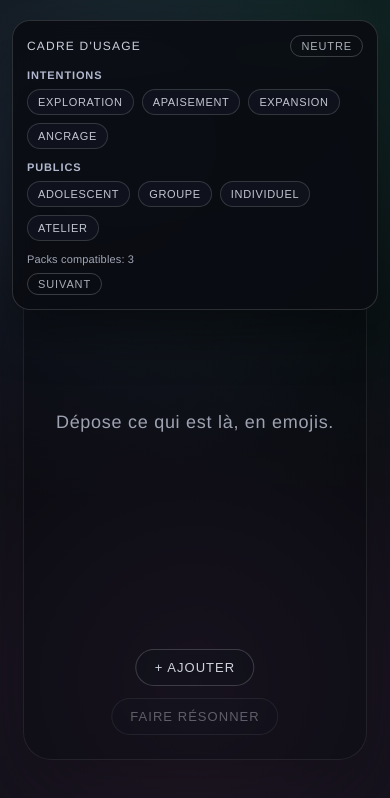
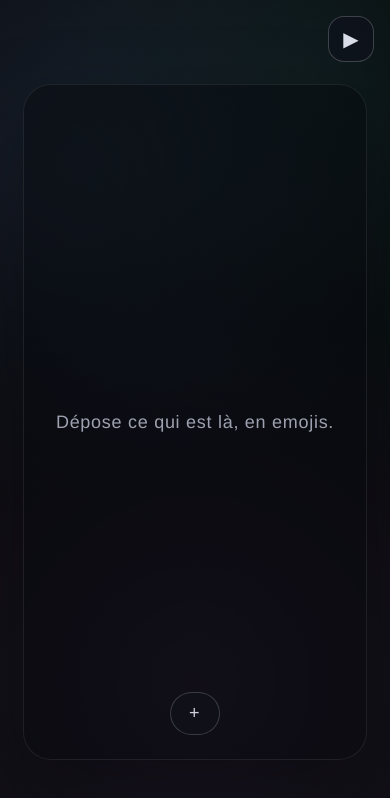
Before and after one commit to pierkiroule/Rezoloop, a React (Vite) app: page / in a window 390 px wide. Shown: the top 798 px of the page. Built offline with nearby package versions, Linux system fonts and the light colour scheme.

Commit message:
Add play/stop live emoji resonance

```diff
--- a/src/App.jsx
+++ b/src/App.jsx
@@ -3,18 +3,9 @@ import {
   EMOJI_LIBRARY,
   createGraphLink,
   createGraphNode,
-  deriveTransmediaParameters,
 } from "./graphModel";
-import {
-  INTENTION_OPTIONS,
-  PUBLIC_OPTIONS,
-  TRANSMEDIA_PACKS,
-  filterPacksByContext,
-  matchPackResources,
-} from "./transmediaPacks";
 
 const PROMPT = "Dépose ce qui est là, en emojis.";
-const RESONANCE_LABEL = "Faire résonner";
 
 const clamp = (value, min, max) => Math.min(Math.max(value, min), max);
 
@@ -24,28 +15,62 @@ const getRelativePosition = (event, rect) => {
   return { x, y };
 };
 
+const TAG_POOL = {
+  fluid: ["onde", "sillage", "remous", "dérive", "écume"],
+  mist: ["brume", "halo", "voile", "brouillard", "lueur"],
+  kinetic: ["impact", "pulse", "élan", "frisson", "choc"],
+  pulse: ["rythme", "battement", "clignement", "surge", "éclair"],
+  organic: ["sève", "pollen", "croissance", "respire", "racine"],
+  mineral: ["grain", "minéral", "strates", "lave", "poussière"],
+  orbit: ["orbite", "gravité", "cycle", "halo", "constellation"],
+  vector: ["flux", "tension", "trajectoire", "axe", "dérive"],
+  reflective: ["reflet", "miroir", "retour", "prisme", "écho"],
+  thread: ["fil", "trame", "liaison", "tissage", "nœud"],
+  nocturne: ["nocturne", "velours", "ombre", "veille", "silence"],
+  spark: ["étincelle", "scintillement", "jaillissement", "lueur", "spark"],
+};
+
+const createId = () =>
+  typeof crypto !== "undefined" && crypto.randomUUID
+    ? crypto.randomUUID()
+    : Math.random().toString(36).slice(2);
+
+const pickTagText = (nodes, links) => {
+  if (!nodes.length) return "";
+  const weightedTypes = nodes.map((node) => node.type);
+  const type = weightedTypes[Math.floor(Math.random() * weightedTypes.length)];
+  const words = TAG_POOL[type] ?? TAG_POOL.fluid;
+  const base = words[Math.floor(Math.random() * words.length)];
+  if (!links.length || Math.random() < 0.6) return base;
+  const otherType =
+    weightedTypes[Math.floor(Math.random() * weightedTypes.length)] ?? type;
+  const otherWords = TAG_POOL[otherType] ?? TAG_POOL.fluid;
+  const other = otherWords[Math.floor(Math.random() * otherWords.length)];
+  if (other === base) return base;
+  return `${base} · ${other}`;
+};
+
 export default function App() {
   const graphRef = useRef(null);
   const longPressRef = useRef(null);
   const dragRef = useRef(null);
+  const deletePressRef = useRef(null);
+  const animationRef = useRef(null);
+  const nodesRef = useRef([]);
+  const audioRef = useRef(null);
+  const energyRef = useRef(0);
+  const lastTagRef = useRef(0);
+
+  const [mode, setMode] = useState("STOP");
   const [nodes, setNodes] = useState([]);
   const [links, setLinks] = useState([]);
   const [picker, setPicker] = useState({ open: false, x: 0.5, y: 0.5 });
-  const [resonance, setResonance] = useState(null);
-  const [usageContext, setUsageContext] = useState({
-    intentions: [],
-    publics: [],
-  });
-  const [activePackIndex, setActivePackIndex] = useState(0);
-
-  const compatiblePacks = useMemo(
-    () => filterPacksByContext(TRANSMEDIA_PACKS, usageContext),
-    [usageContext]
-  );
+  const [tags, setTags] = useState([]);
+  const [energy, setEnergy] = useState(0);
 
   useEffect(() => {
-    setActivePackIndex(0);
-  }, [usageContext]);
+    nodesRef.current = nodes;
+  }, [nodes]);
 
   const linkPaths = useMemo(() => {
     const nodeMap = nodes.reduce((acc, node) => {
@@ -70,12 +95,37 @@ export default function App() {
     setPicker({ open: true, ...position });
   };
 
+  const spawnTag = ({ x, y, reason = "" }) => {
+    const now = Date.now();
+    if (now - lastTagRef.current < 700 && reason !== "add") return;
+    lastTagRef.current = now;
+    const text = pickTagText(nodesRef.current, links);
+    if (!text) return;
+    const ttl = 2400 + Math.random() * 1600;
+    setTags((prev) => [
+      ...prev,
+      {
+        id: createId(),
+        text,
+        x,
+        y,
+        createdAt: now,
+        ttl,
+      },
+    ]);
+  };
+
   const addEmoji = (symbol) => {
-    setNodes((prev) => [
-      ...prev,
-      createGraphNode({ symbol, position: { x: picker.x, y: picker.y } }),
-    ]);
+    const node = {
+      ...createGraphNode({ symbol, position: { x: picker.x, y: picker.y } }),
+      vx: (Math.random() - 0.5) * 0.02,
+      vy: (Math.random() - 0.5) * 0.02,
+    };
+    setNodes((prev) => [...prev, node]);
     setPicker((prev) => ({ ...prev, open: false }));
+    if (mode === "PLAY") {
+      spawnTag({ x: node.x, y: node.y, reason: "add" });
+    }
   };
 
   const handleCanvasPointerDown = (event) => {
@@ -98,6 +148,7 @@ export default function App() {
 
   const handleNodePointerDown = (event, nodeId) => {
     event.stopPropagation();
+    if (mode === "PLAY") return;
     const rect = graphRef.current?.getBoundingClientRect();
     if (!rect) return;
     const position = getRelativePosition(event, rect);
@@ -109,11 +160,26 @@ export default function App() {
       offsetX: position.x - node.x,
       offsetY: position.y - node.y,
     };
+    deletePressRef.current = window.setTimeout(() => {
+      setNodes((prev) => prev.filter((item) => item.id !== nodeId));
+      setLinks((prev) =>
+        prev.filter(
+          (link) => link.sourceId !== nodeId && link.targetId !== nodeId
+        )
+      );
+      dragRef.current = null;
+      deletePressRef.current = null;
+    }, 520);
     event.currentTarget.setPointerCapture(event.pointerId);
   };
 
   const handleNodePointerMove = (event) => {
+    if (mode === "PLAY") return;
     if (!dragRef.current) return;
+    if (deletePressRef.current) {
+      window.clearTimeout(deletePressRef.current);
+      deletePressRef.current = null;
+    }
     const rect = graphRef.current?.getBoundingClientRect();
     if (!rect) return;
     const position = getRelativePosition(event, rect);
@@ -127,6 +193,11 @@ export default function App() {
   };
 
   const handleNodePointerUp = (event) => {
+    if (mode === "PLAY") return;
+    if (deletePressRef.current) {
+      window.clearTimeout(deletePressRef.current);
+      deletePressRef.current = null;
+    }
     if (!dragRef.current) return;
     const rect = graphRef.current?.getBoundingClientRect();
     if (!rect) return;
@@ -166,99 +237,150 @@ export default function App() {
             weight,
           }),
         ]);
+        if (mode === "PLAY") {
+          spawnTag({ x: closest.node.x, y: closest.node.y, reason: "link" });
+        }
       }
     }
   };
 
-  const handleResonance = () => {
-    if (!nodes.length) return;
-    const nextResonance = deriveTransmediaParameters(nodes, links);
-    const activePack =
-      compatiblePacks[activePackIndex] ??
-      compatiblePacks[0] ??
-      TRANSMEDIA_PACKS[0];
-    const resources = activePack ? matchPackResources(nextResonance, activePack) : null;
-    setResonance({
-      ...nextResonance,
-      pack: activePack,
-      compatibleCount: compatiblePacks.length,
-      resources,
-    });
+  const closePicker = () => setPicker((prev) => ({ ...prev, open: false }));
+
+  const toggleMode = () => {
+    setMode((prev) => (prev === "PLAY" ? "STOP" : "PLAY"));
   };
 
-  const clearResonance = () => setResonance(null);
-  const closePicker = () => setPicker((prev) => ({ ...prev, open: false }));
-  const toggleUsageValue = (key, value) => {
-    setUsageContext((prev) => {
-      const current = prev[key] ?? [];
-      const next = current.includes(value)
-        ? current.filter((entry) => entry !== value)
-        : [...current, value];
-      return { ...prev, [key]: next };
-    });
+  const ensureAudio = async () => {
+    if (audioRef.current) return;
+    if (!navigator?.mediaDevices?.getUserMedia) return;
+    const audioContext = new (window.AudioContext || window.webkitAudioContext)();
+    const analyser = audioContext.createAnalyser();
+    analyser.fftSize = 128;
+    const dataArray = new Uint8Array(analyser.frequencyBinCount);
+
+    try {
+      const stream = await navigator.mediaDevices.getUserMedia({ audio: true });
+      const source = audioContext.createMediaStreamSource(stream);
+      source.connect(analyser);
+      audioRef.current = { audioContext, analyser, dataArray, stream, source };
+    } catch (error) {
+      audioRef.current = { audioContext, analyser, dataArray };
+    }
   };
-  const resetUsageContext = () =>
-    setUsageContext({ intentions: [], publics: [] });
+
+  useEffect(() => {
+    if (mode === "PLAY") {
+      ensureAudio();
+    }
+  }, [mode]);
+
+  useEffect(() => {
+    if (mode !== "PLAY") {
+      if (animationRef.current) {
+        cancelAnimationFrame(animationRef.current);
+      }
+      setNodes((prev) =>
+        prev.map((node) => ({ ...node, vx: 0, vy: 0 }))
+      );
+      return undefined;
+    }
+
+    let lastTime = performance.now();
+
+    const animate = (time) => {
+      const delta = Math.min((time - lastTime) / 1000, 0.05);
+      lastTime = time;
+
+      let audioEnergy = 0.35 + Math.sin(time / 850) * 0.15;
+      const audioState = audioRef.current;
+      if (audioState?.analyser) {
+        audioState.analyser.getByteFrequencyData(audioState.dataArray);
+        const average =
+          audioState.dataArray.reduce((sum, value) => sum + value, 0) /
+          audioState.dataArray.length;
+        audioEnergy = clamp(average / 160, 0.2, 1);
+      }
+      energyRef.current = audioEnergy;
+      setEnergy(audioEnergy);
+
+      setNodes((prev) => {
+        const next = prev.map((node) => ({ ...node }));
+        for (let i = 0; i < next.length; i += 1) {
+          const node = next[i];
+          let fx = 0;
+          let fy = 0;
+          for (let j = 0; j < next.length; j += 1) {
+            if (i === j) continue;
+            const other = next[j];
+            const dx = node.x - other.x;
+            const dy = node.y - other.y;
+            const dist = Math.hypot(dx, dy) + 0.001;
+            const repel = 0.006 / (dist * dist);
+            fx += (dx / dist) * repel;
+            fy += (dy / dist) * repel;
+            if (dist < 0.08 && Math.random() < 0.003) {
+              spawnTag({
+                x: clamp((node.x + other.x) / 2, 0.08, 0.92),
+                y: clamp((node.y + other.y) / 2, 0.08, 0.92),
+                reason: "collision",
+              });
+            }
+          }
+
+          links.forEach((link) => {
+            if (link.sourceId !== node.id && link.targetId !== node.id) return;
+            const otherId = link.sourceId === node.id ? link.targetId : link.sourceId;
+            const other = next.find((candidate) => candidate.id === otherId);
+            if (!other) return;
+            const dx = other.x - node.x;
+            const dy = other.y - node.y;
+            const dist = Math.hypot(dx, dy) + 0.001;
+            const restLength = 0.18;
+            const spring = (dist - restLength) * 0.04 * link.weight;
+            fx += (dx / dist) * spring;
+            fy += (dy / dist) * spring;
+          });
+
+          const centerDx = 0.5 - node.x;
+          const centerDy = 0.5 - node.y;
+          fx += centerDx * 0.002;
+          fy += centerDy * 0.002;
+
+          const energyBoost = 0.8 + audioEnergy * 1.4;
+          node.vx = (node.vx + fx) * 0.92;
+          node.vy = (node.vy + fy) * 0.92;
+          node.x = clamp(node.x + node.vx * delta * energyBoost, 0.05, 0.95);
+          node.y = clamp(node.y + node.vy * delta * energyBoost, 0.05, 0.95);
+
+          if (node.x <= 0.05 || node.x >= 0.95) node.vx *= -0.7;
+          if (node.y <= 0.05 || node.y >= 0.95) node.vy *= -0.7;
+        }
+        return next;
+      });
+
+      setTags((prev) => {
+        const now = Date.now();
+        return prev.filter((tag) => now - tag.createdAt < tag.ttl);
+      });
+
+      animationRef.current = requestAnimationFrame(animate);
+    };
+
+    animationRef.current = requestAnimationFrame(animate);
+    return () => cancelAnimationFrame(animationRef.current);
+  }, [links, mode]);
 
   return (
-    <div className="app">
+    <div className={`app mode-${mode.toLowerCase()}`} style={{ "--energy": energy }}>
       <div className="field" />
-      <div className="context-panel" aria-label="Cadre d'usage">
-        <div className="context-header">
-          <span>Cadre d&apos;usage</span>
-          <button type="button" onClick={resetUsageContext}>
-            Neutre
-          </button>
-        </div>
-        <div className="context-section">
-          <h4>Intentions</h4>
-          <div className="context-options">
-            {INTENTION_OPTIONS.map((option) => (
-              <button
-                key={option.id}
-                type="button"
-                aria-pressed={usageContext.intentions.includes(option.id)}
-                onClick={() => toggleUsageValue("intentions", option.id)}
-              >
-                {option.label}
-              </button>
-            ))}
-          </div>
-        </div>
-        <div className="context-section">
-          <h4>Publics</h4>
-          <div className="context-options">
-            {PUBLIC_OPTIONS.map((option) => (
-              <button
-                key={option.id}
-                type="button"
-                aria-pressed={usageContext.publics.includes(option.id)}
-                onClick={() => toggleUsageValue("publics", option.id)}
-              >
-                {option.label}
-              </button>
-            ))}
-          </div>
-        </div>
-        <div className="context-footer">
-          <span>
-            Packs compatibles: {compatiblePacks.length || TRANSMEDIA_PACKS.length}
-          </span>
-          <button
-            type="button"
-            disabled={compatiblePacks.length < 2}
-            onClick={() =>
-              setActivePackIndex((prev) =>
-                compatiblePacks.length
-                  ? (prev + 1) % compatiblePacks.length
-                  : 0
-              )
-            }
-          >
-            Suivant
-          </button>
-        </div>
-      </div>
+      <button
+        type="button"
+        className="mode-toggle"
+        onClick={toggleMode}
+        aria-label={mode === "PLAY" ? "Reprendre la main" : "Faire résonner"}
+      >
+        {mode === "PLAY" ? "■" : "▶"}
+      </button>
       <div
         ref={graphRef}
         className="graph-area"
@@ -276,7 +398,7 @@ export default function App() {
               <path
                 key={link.id}
                 d={path}
-                style={{ opacity: 0.3 + link.weight * 0.6 }}
+                style={{ opacity: 0.25 + link.weight * 0.6 }}
               />
             );
           })}
@@ -302,21 +424,32 @@ export default function App() {
           </div>
         ) : null}
 
+        {mode === "PLAY" ? (
+          <div className="tags-layer" aria-hidden="true">
+            {tags.map((tag) => (
+              <span
+                key={tag.id}
+                className="tag"
+                style={{
+                  left: `${tag.x * 100}%`,
+                  top: `${tag.y * 100}%`,
+                  animationDuration: `${tag.ttl}ms`,
+                }}
+              >
+                {tag.text}
+              </span>
+            ))}
+          </div>
+        ) : null}
+
         <div className="controls">
           <button
             type="button"
             className="control ghost"
             onClick={() => setPicker({ open: true, x: 0.5, y: 0.5 })}
+            aria-label="Ajouter un emoji"
           >
-            + Ajouter
-          </button>
-          <button
-            type="button"
-            className="control"
-            onClick={handleResonance}
-            disabled={!nodes.length}
-          >
-            {RESONANCE_LABEL}
+            +
           </button>
         </div>
 
@@ -342,50 +475,6 @@ export default function App() {
           </div>
         ) : null}
       </div>
-
-      {resonance ? (
-        <div className="resonance" role="dialog" aria-live="polite">
-          <div className="resonance-header">
-            <span>Matrice de résonance</span>
-            <button type="button" onClick={clearResonance}>
-              Fermer
-            </button>
-          </div>
-          <div className="resonance-grid">
-            <div>
-              <h4>Graphe</h4>
-              <p>Densité: {resonance.metrics.density.toFixed(2)}</p>
-              <p>Centralité: {resonance.metrics.centrality.toFixed(2)}</p>
-              <p>Poids moyen: {resonance.metrics.averageWeight.toFixed(2)}</p>
-            </div>
-            <div>
-              <h4>Animation</h4>
-              <p>Flux: {resonance.animation.flow.toFixed(2)}</p>
-              <p>Turbulence: {resonance.animation.turbulence.toFixed(2)}</p>
-              <p>Loop: {resonance.animation.loopSeconds}s</p>
-            </div>
-            <div>
-              <h4>Audio</h4>
-              <p>Texture: {resonance.audio.texture.toFixed(2)}</p>
-              <p>Énergie: {resonance.audio.energy.toFixed(2)}</p>
-              <p>Grain: {resonance.audio.grain.toFixed(2)}</p>
-            </div>
-            <div>
-              <h4>Texte</h4>
-              <p>Opacité: {resonance.text.opacity.toFixed(2)}</p>
-              <p>Fragmentation: {resonance.text.fragmentation.toFixed(2)}</p>
-              <p>Rythme: {resonance.text.pace.toFixed(2)}</p>
-            </div>
-            <div>
-              <h4>Pack</h4>
-              <p>{resonance.pack?.label ?? "—"}</p>
-              <p>Vidéo: {resonance.resources?.video?.label ?? "—"}</p>
-              <p>Audio: {resonance.resources?.audio?.label ?? "—"}</p>
-              <p>Texte: {resonance.resources?.text?.label ?? "—"}</p>
-            </div>
-          </div>
-        </div>
-      ) : null}
     </div>
   );
 }
--- a/src/index.css
+++ b/src/index.css
@@ -24,17 +24,30 @@ body,
   position: relative;
   color: rgba(236, 241, 255, 0.85);
   letter-spacing: 0.01em;
+  --energy: 0.3;
 }
 
 .field {
   position: absolute;
   inset: 0;
-  background: radial-gradient(circle at 20% 20%, rgba(74, 86, 128, 0.35), transparent 45%),
-    radial-gradient(circle at 80% 10%, rgba(31, 98, 80, 0.35), transparent 50%),
-    radial-gradient(circle at 50% 80%, rgba(122, 78, 130, 0.28), transparent 55%),
+  background: radial-gradient(
+      circle at 20% 20%,
+      rgba(74, 86, 128, calc(0.25 + var(--energy) * 0.2)),
+      transparent 45%
+    ),
+    radial-gradient(
+      circle at 80% 10%,
+      rgba(31, 98, 80, calc(0.2 + var(--energy) * 0.2)),
+      transparent 50%
+    ),
+    radial-gradient(
+      circle at 50% 80%,
+      rgba(122, 78, 130, calc(0.2 + var(--energy) * 0.18)),
+      transparent 55%
+    ),
     #0b0d12;
   animation: breathe 18s ease-in-out infinite;
-  filter: blur(0.2px);
+  filter: brightness(calc(0.9 + var(--energy) * 0.35)) blur(0.2px);
 }
 
 @keyframes breathe {
@@ -60,91 +73,26 @@ body,
   touch-action: none;
 }
 
-.context-panel {
+.mode-toggle {
   position: absolute;
-  top: 20px;
-  left: 24px;
-  width: min(90vw, 320px);
-  background: rgba(10, 12, 18, 0.88);
-  border: 1px solid rgba(255, 255, 255, 0.14);
-  border-radius: 18px;
-  padding: 14px;
-  box-shadow: 0 20px 50px rgba(0, 0, 0, 0.4);
-  backdrop-filter: blur(10px);
+  top: 24px;
+  right: 24px;
+  width: 46px;
+  height: 46px;
+  border-radius: 16px;
+  border: 1px solid rgba(255, 255, 255, 0.2);
+  background: rgba(14, 18, 28, 0.8);
+  color: rgba(240, 244, 255, 0.9);
+  font-size: 20px;
+  cursor: pointer;
+  z-index: 2;
   display: grid;
-  gap: 12px;
-  z-index: 1;
+  place-items: center;
+  transition: transform 0.2s ease, background 0.2s ease;
 }
 
-.context-header {
-  display: flex;
-  justify-content: space-between;
-  align-items: center;
-  font-size: 12px;
-  letter-spacing: 0.1em;
-  text-transform: uppercase;
-}
-
-.context-header button,
-.context-footer button {
-  background: none;
-  border: 1px solid rgba(255, 255, 255, 0.2);
-  border-radius: 999px;
-  padding: 4px 10px;
-  color: rgba(240, 244, 255, 0.7);
-  font-size: 11px;
-  text-transform: uppercase;
-  letter-spacing: 0.08em;
-  cursor: pointer;
-}
-
-.context-section h4 {
-  margin: 0 0 8px;
-  font-size: 11px;
-  letter-spacing: 0.08em;
-  text-transform: uppercase;
-  color: rgba(208, 215, 240, 0.85);
-}
-
-.context-options {
-  display: flex;
-  flex-wrap: wrap;
-  gap: 8px;
-}
-
-.context-options button {
-  border-radius: 999px;
-  border: 1px solid rgba(255, 255, 255, 0.15);
-  background: rgba(18, 22, 32, 0.75);
-  color: rgba(240, 244, 255, 0.8);
-  font-size: 11px;
-  letter-spacing: 0.06em;
-  text-transform: uppercase;
-  padding: 6px 10px;
-  cursor: pointer;
-  transition: background 0.2s ease, transform 0.2s ease;
-}
-
-.context-options button[aria-pressed="true"] {
-  background: rgba(74, 86, 128, 0.6);
-  border-color: rgba(208, 215, 240, 0.7);
-}
-
-.context-options button:hover {
+.mode-toggle:hover {
   transform: translateY(-1px);
-}
-
-.context-footer {
-  display: flex;
-  justify-content: space-between;
-  align-items: center;
-  font-size: 11px;
-  color: rgba(226, 231, 250, 0.7);
-}
-
-.context-footer button:disabled {
-  opacity: 0.4;
-  cursor: not-allowed;
 }
 
 .prompt {
@@ -184,7 +132,15 @@ body,
   place-items: center;
   cursor: grab;
   box-shadow: 0 12px 30px rgba(0, 0, 0, 0.35);
-  animation: float 6s ease-in-out infinite;
+}
+
+.mode-stop .node {
+  animation: float 10s ease-in-out infinite;
+}
+
+.mode-play .node {
+  cursor: default;
+  animation: none;
 }
 
 .node:active {
@@ -197,7 +153,40 @@ body,
     transform: translate(-50%, -50%) translateY(0px);
   }
   50% {
-    transform: translate(-50%, -50%) translateY(-6px);
+    transform: translate(-50%, -50%) translateY(-4px);
+  }
+}
+
+.tags-layer {
+  position: absolute;
+  inset: 0;
+  pointer-events: none;
+  z-index: 1;
+}
+
+.tag {
+  position: absolute;
+  transform: translate(-50%, -50%);
+  font-size: 13px;
+  letter-spacing: 0.08em;
+  text-transform: uppercase;
+  color: rgba(226, 231, 250, 0.8);
+  animation-name: tag-float;
+  animation-timing-function: ease-out;
+  animation-fill-mode: forwards;
+}
+
+@keyframes tag-float {
+  0% {
+    opacity: 0;
+    transform: translate(-50%, -50%) scale(0.95);
+  }
+  20% {
+    opacity: 1;
+  }
+  100% {
+    opacity: 0;
+    transform: translate(-50%, -90%) scale(1.05);
   }
 }
 
@@ -216,9 +205,8 @@ body,
   border: 1px solid rgba(255, 255, 255, 0.18);
   background: rgba(18, 22, 32, 0.75);
   color: rgba(240, 244, 255, 0.85);
-  font-size: 13px;
+  font-size: 18px;
   letter-spacing: 0.08em;
-  text-transform: uppercase;
   cursor: pointer;
   transition: transform 0.2s ease, opacity 0.2s ease;
 }
@@ -275,60 +263,6 @@ body,
   cursor: pointer;
 }
 
-.resonance {
-  position: absolute;
-  top: 20px;
-  right: 24px;
-  width: min(90vw, 360px);
-  background: rgba(10, 12, 18, 0.88);
-  border: 1px solid rgba(255, 255, 255, 0.18);
-  border-radius: 18px;
-  padding: 16px;
-  box-shadow: 0 20px 50px rgba(0, 0, 0, 0.4);
-  backdrop-filter: blur(10px);
-}
-
-.resonance-header {
-  display: flex;
-  justify-content: space-between;
-  align-items: center;
-  font-size: 12px;
-  letter-spacing: 0.1em;
-  text-transform: uppercase;
-  margin-bottom: 12px;
-}
-
-.resonance-header button {
-  background: none;
-  border: none;
-  color: rgba(240, 244, 255, 0.6);
-  cursor: pointer;
-  font-size: 11px;
-  text-transform: uppercase;
-  letter-spacing: 0.08em;
-}
-
-.resonance-grid {
-  display: grid;
-  grid-template-columns: repeat(2, minmax(0, 1fr));
-  gap: 12px;
-  font-size: 12px;
-  line-height: 1.6;
-}
-
-.resonance-grid h4 {
-  margin: 0 0 6px;
-  font-size: 11px;
-  letter-spacing: 0.08em;
-  text-transform: uppercase;
-  color: rgba(208, 215, 240, 0.85);
-}
-
-.resonance-grid p {
-  margin: 0;
-  color: rgba(226, 231, 250, 0.7);
-}
-
 @media (max-width: 720px) {
   .graph-area {
     inset: 10vh 6vw;
@@ -344,21 +278,8 @@ body,
     align-items: center;
   }
 
-  .resonance {
-    right: 12px;
-    left: 12px;
-    width: auto;
-  }
-
-  .context-panel {
-    left: 12px;
-    right: 12px;
-    width: auto;
-  }
-
-  .context-footer {
-    flex-direction: column;
-    gap: 8px;
-    align-items: flex-start;
+  .mode-toggle {
+    right: 16px;
+    top: 16px;
   }
 }
```
